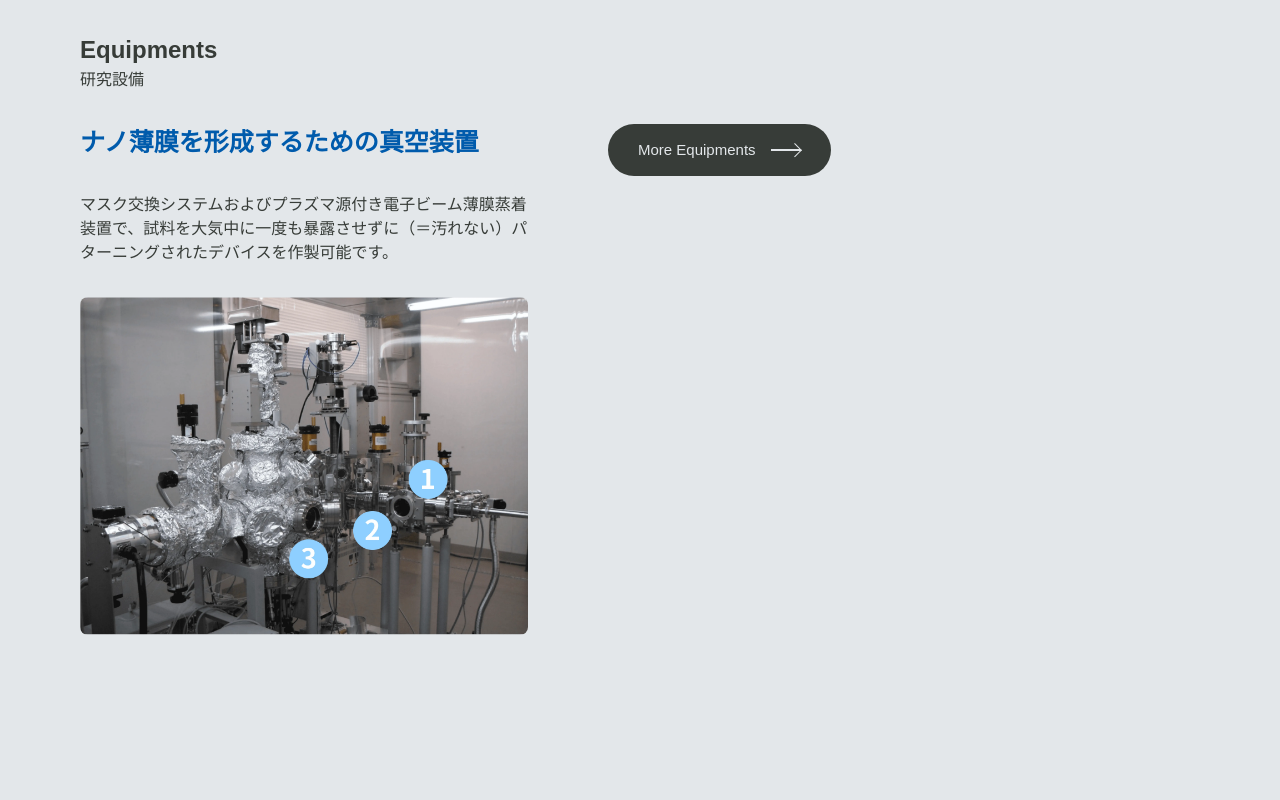
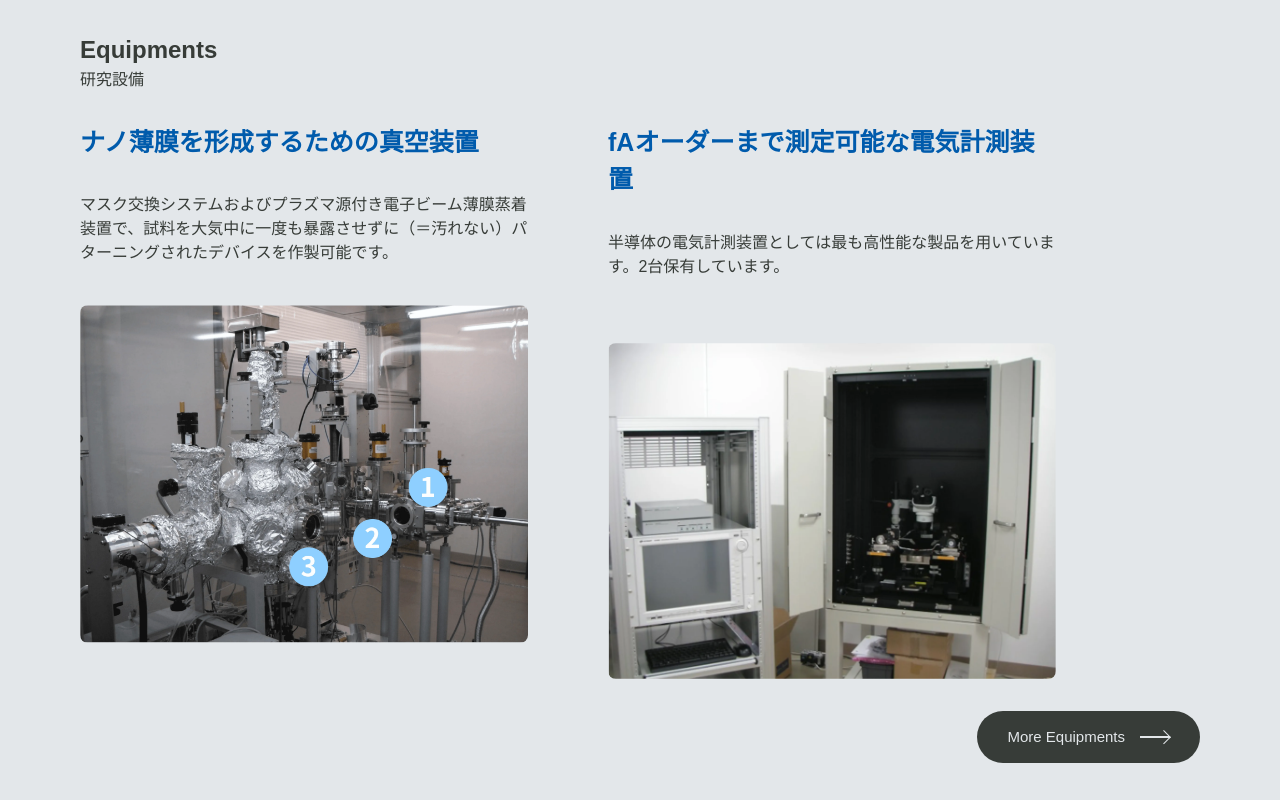
Before and after one commit to svertkatter/ohnolab3, a Nuxt app: page / in a window 1280 px wide. Shown: the part 1520-2320 px from the top of the page. Built offline with nearby package versions, Linux system fonts and the light colour scheme; a web font is replaced by a local one.

Commit message:
style: :lipstick: 研究設備の箇所の調整

```diff
--- a/assets/css/style.css
+++ b/assets/css/style.css
@@ -159,6 +159,7 @@ img{
 
 .equi-content{
     margin-top: 2em;
+    height: 5em;
 }
 
 .equi-img{
@@ -171,6 +172,13 @@ img{
     font-size: 25px;
     font-weight: 700;
     color: var(--accent-color);
+}
+
+.more{
+    display: flex;
+    width: 100%;
+    margin-top: 2em;
+    justify-content: end;
 }
 
 .footer {
--- a/pages/index.vue
+++ b/pages/index.vue
@@ -45,9 +45,15 @@
                 content="マスク交換システムおよびプラズマ源付き電子ビーム薄膜蒸着装置で、試料を大気中に一度も暴露させずに（＝汚れない）パターニングされたデバイスを作製可能です。"
                 imageSrc="/img/equi/zu1/1-1.webp"
                 />
-                <div>
-                    <MoreButton text="Equipments" link="/equipments"/>
-                </div>
+
+                <EquipmentsCard
+                title="fAオーダーまで測定可能な電気計測装置"
+                content="半導体の電気計測装置としては最も高性能な製品を用いています。2台保有しています。"
+                imageSrc="/img/equi/zu2/zu2-1.webp"
+                />
+            </div>
+            <div class="more">
+                <MoreButton text="Equipments" link="/equipments"/>
             </div>
         </div>
 
```
